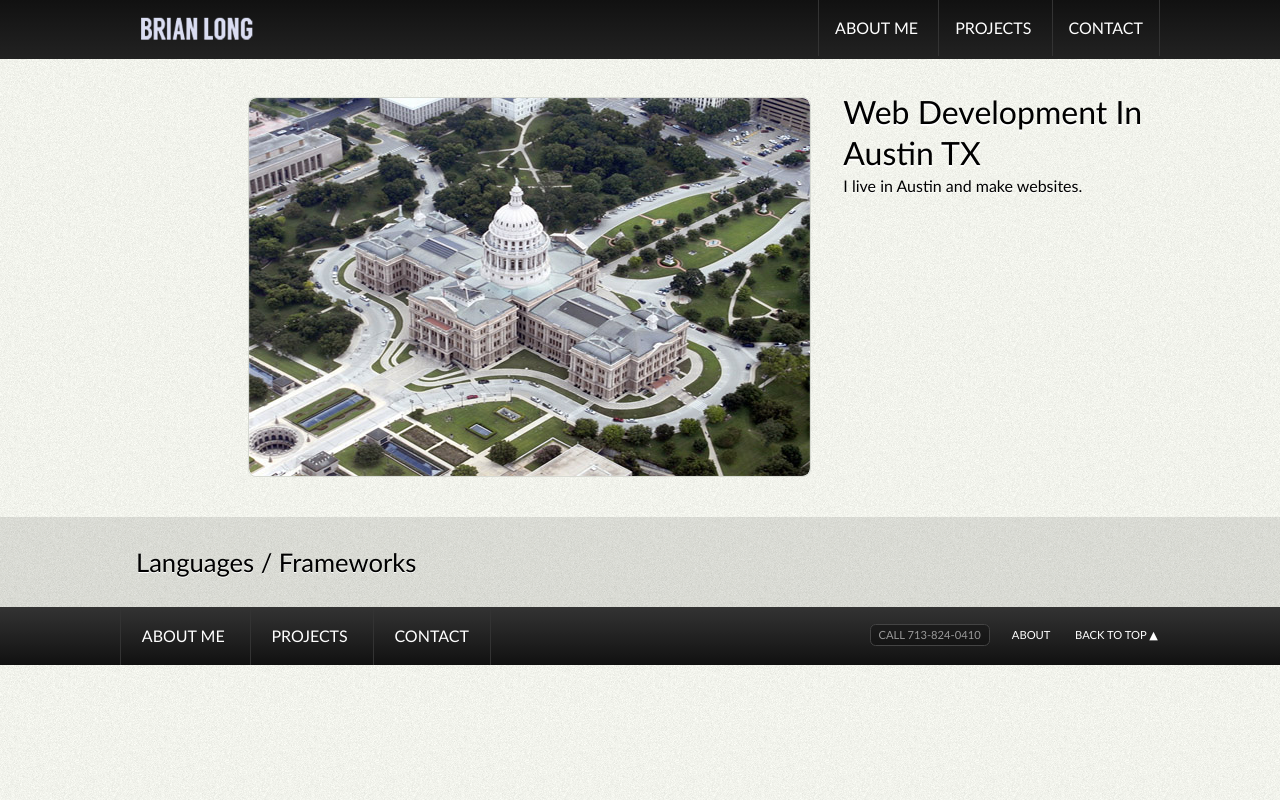
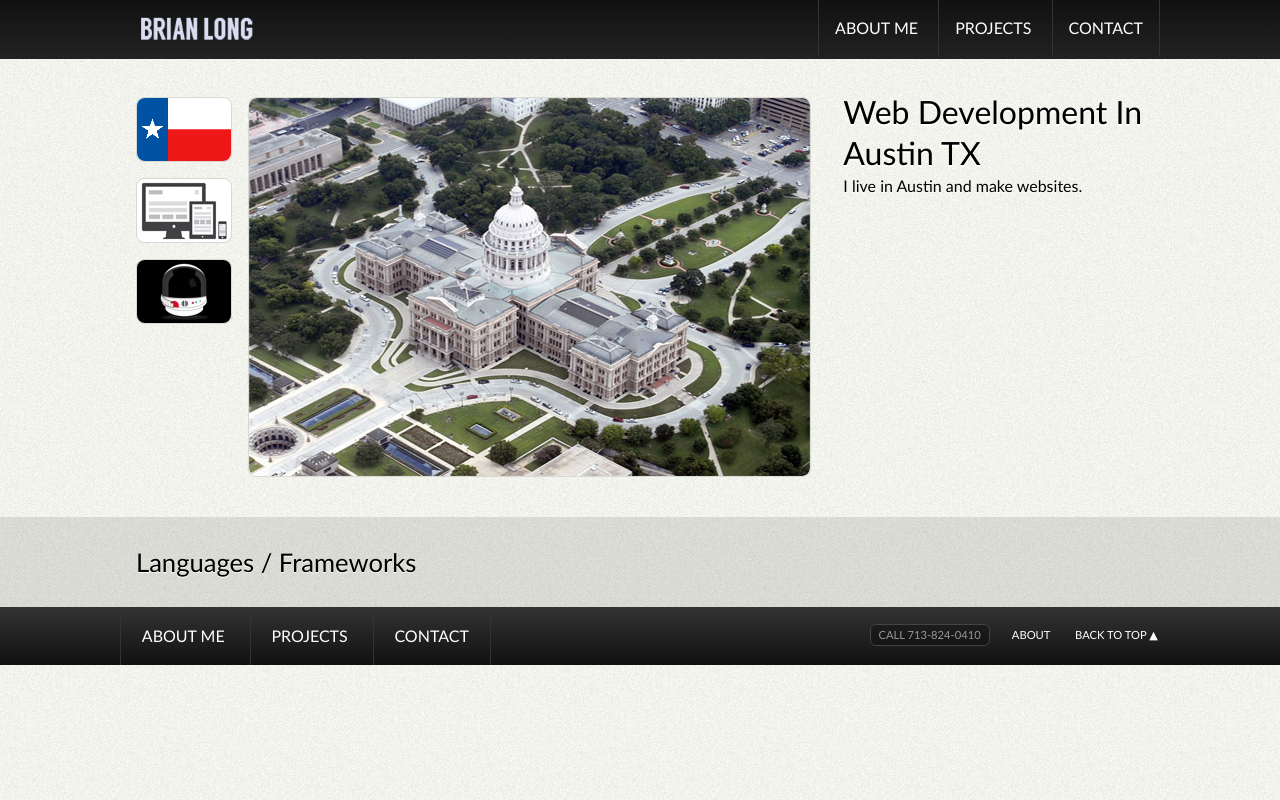
Before and after one commit to blong3/Test-Repo, a plain HTML site: page index.html in a window 1280 px wide. Drawn offline with nearby package versions, Linux system fonts and the light colour scheme; a script that the page names is missing.

Commit message:
I might have fucked this up

```diff
--- a/index.html
+++ b/index.html
@@ -58,6 +58,14 @@
 					<img src="Images/about1.jpg" alt="Super Ffly T-shirt" />
 				</figure>
 
+				<nav>
+					<ul>
+						<li><a id="change_to_about1" href="Images/about1.jpg"><img src="Images/about1_thumb.gif" alt="About Me 1" /></a></li>
+						<li><a id="change_to_about2" href="Images/about2.jpg"><img src="Images/about2_thumb.jpg" alt="About Me 2" /></a></li>
+						<li><a id="change_to_about3" href="Images/about3.png"><img src="Images/about3_thumb.jpg" alt="About Me 2" /></a></li>
+					</ul>
+				</nav>
+
 			</div><!--end .product-img-->
 
             <div class="product-description">
```
